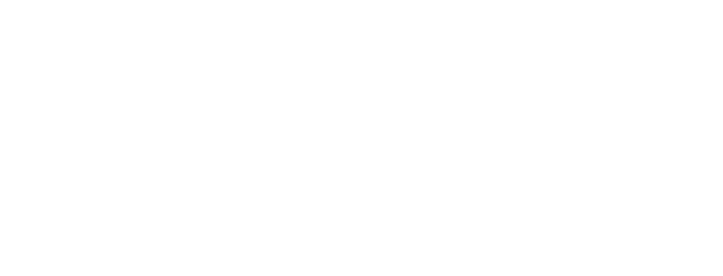
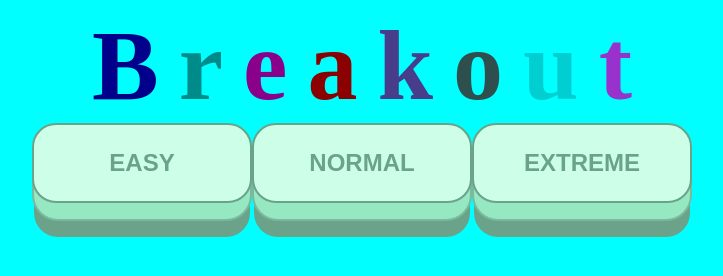
Before and after one commit to CodecoolGlobal/freestyle-javascript-game-javascript-A-Bolf, a plain HTML site: page templates/main.html in a window 1280 px wide. Shown: the whole page, without its empty margins (278-1001 px from the left). Drawn offline with Linux system fonts and the light colour scheme.

Commit message:
init menu html

```diff
--- a/static/css/style.css
+++ b/static/css/style.css
@@ -37,3 +37,108 @@ position: absolute;
     width: 15px;
     height: 15px;
 }
+:root {
+    --backgroundColor: cyan;
+    --colorShadeA: rgb(106, 163, 137);
+    --colorShadeB: rgb(121, 186, 156);
+    --colorShadeC: rgb(150, 232, 195);
+    --colorShadeD: rgb(187, 232, 211);
+    --colorShadeE: rgb(205, 255, 232);
+}
+
+.difficulty {
+    font-family: "OpenSans", sans-serif;
+    display: flex;
+    font-size: 1rem;
+    align-items: center;
+    justify-content: center;
+    margin: 0;
+}
+button {
+    width: 220px;
+    position: relative;
+    display: inline-block;
+    cursor: pointer;
+    outline: none;
+    border: 0;
+    text-decoration: none;
+    font-size: 1.5rem;
+    color: var(--colorShadeA);
+    font-weight: 700;
+    text-transform: uppercase;
+    font-family: inherit;
+}
+button.big-button {
+    padding: 1em 2em;
+    border: 2px solid var(--colorShadeA);
+    border-radius: 1em;
+    background: var(--colorShadeE);
+    transform-style: preserve-3d;
+    transition: all 175ms cubic-bezier(0, 0, 1, 1);
+}
+button.big-button::before {
+    position: absolute;
+    content: "";
+    width: 100%;
+    height: 100%;
+    top: 0;
+    left: 0;
+    right: 0;
+    bottom: 0;
+    background: var(--colorShadeC);
+    border-radius: inherit;
+    box-shadow: 0 0 0 2px var(--colorShadeB), 0 0.75em 0 0 var(--colorShadeA);
+    transform: translate3d(0, 0.75em, -1em);
+    transition: all 175ms cubic-bezier(0, 0, 1, 1);
+}
+button.big-button:hover {
+    background: var(--colorShadeD);
+    transform: translate(0, 0.375em);
+}
+button.big-button:hover::before {
+    transform: translate3d(0, 0.75em, -1em);
+}
+button.big-button:active {
+    transform: translate(0em, 0.75em);
+}
+button.big-button:active::before {
+    transform: translate3d(0, 0, -1em);
+    box-shadow: 0 0 0 2px var(--colorShadeB), 0 0.25em 0 0 var(--colorShadeB);
+}
+.header{
+    display: flex;
+    font-size: 100px;
+    justify-content: center;
+}
+.title{
+    padding: 0px 10px 0px 10px;
+    font-weight: bold;
+}
+.main{
+    align-content: center;
+    background-color: var(--backgroundColor);
+}
+span.title.b{
+    color: darkblue;
+}
+span.title.r{
+    color: darkcyan;
+}
+span.title.e{
+    color: darkmagenta;
+}
+span.title.a{
+    color: darkred;
+}
+span.title.k{
+    color: darkslateblue;
+}
+span.title.o{
+    color: darkslategrey;
+}
+span.title.u{
+    color: darkturquoise;
+}
+span.title.t{
+    color: darkorchid;
+}
--- a/templates/main.html
+++ b/templates/main.html
@@ -3,8 +3,25 @@
 <head>
     <meta charset="UTF-8">
     <title>Title</title>
+    <link rel="stylesheet" type="text/css" href="../static/css/style.css">
 </head>
-<body>
-
+<body class="main">
+<div class="header">
+    <span class="title b">B</span>
+    <span class="title r">r</span>
+    <span class="title e">e</span>
+    <span class="title a">a</span>
+    <span class="title k">k</span>
+    <span class="title o">o</span>
+    <span class="title u">u</span>
+    <span class="title t">t</span>
+</div>
+<form method="get" action="/breakout">
+    <div class="difficulty">
+        <button name="difficulty" class="diff-easy big-button" type="submit" value="easy">Easy</button><br>
+        <button name="difficulty" class="diff-normal big-button" type="submit" value="normal">Normal</button><br>
+        <button name="difficulty" class="diff-extreme big-button" type="submit" value="extreme">Extreme</button><br>
+    </div>
+</form>
 </body>
 </html>
```
Also changed, not shown: templates/index.html (+3 -2 lines), 1 other file.
